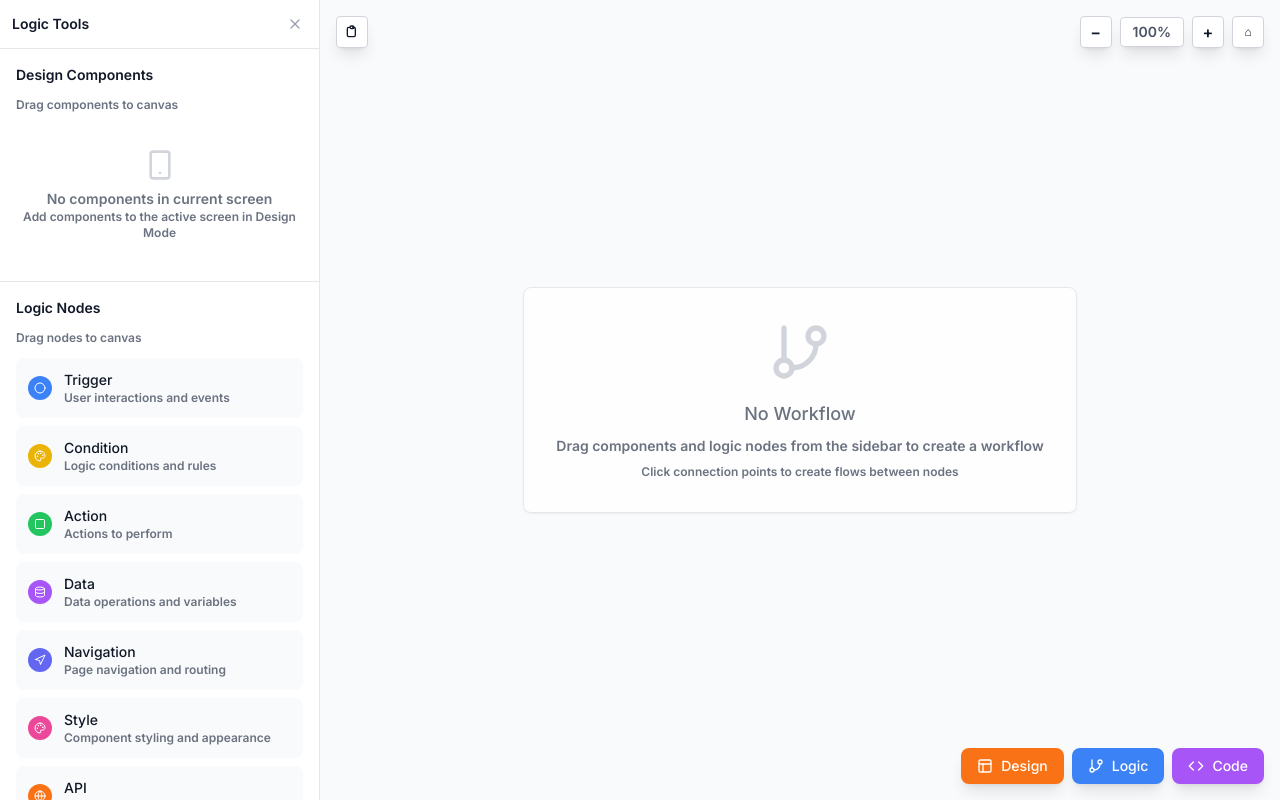
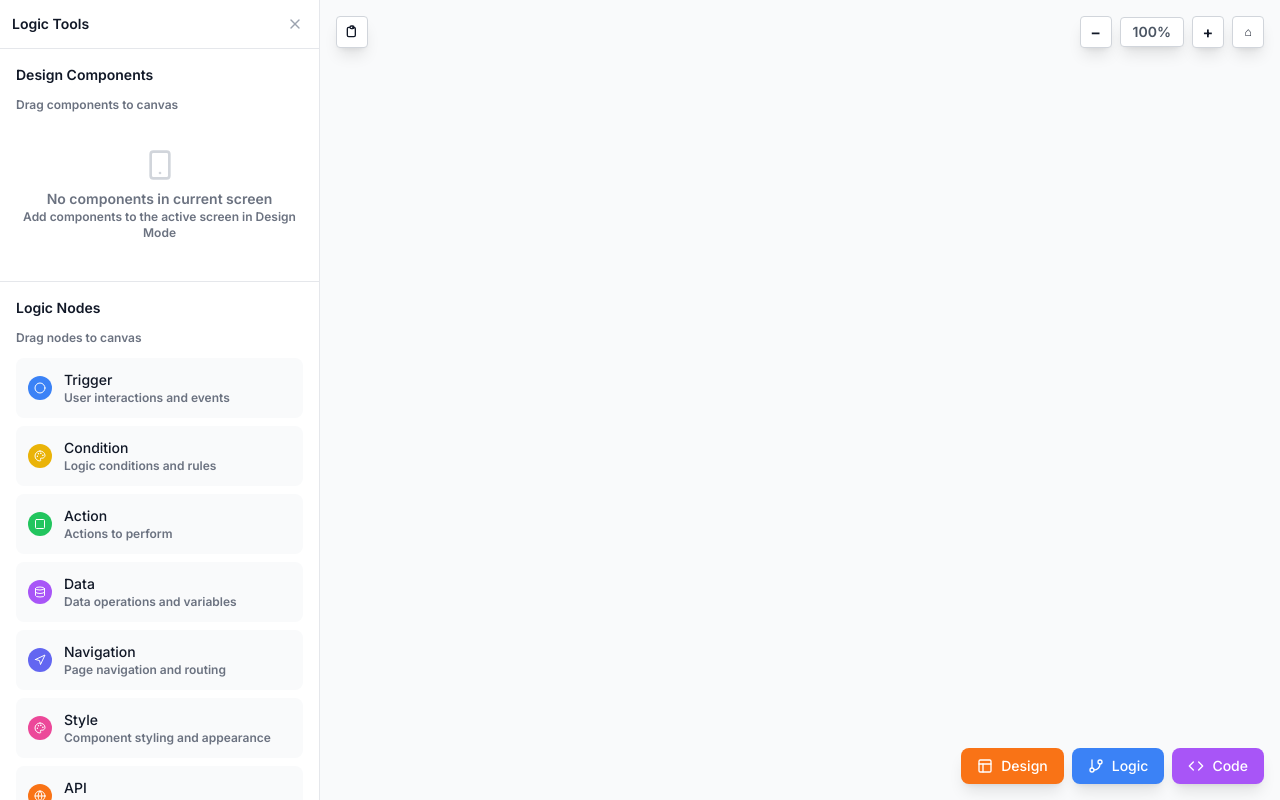
Before and after one commit to vinithwade/CTRL-MVP, a React (Vite) app in the folder packages/frontend/: page /logic in a window 1280 px wide. Built offline with nearby package versions, Linux system fonts and the light colour scheme; a web font is replaced by a local one.

Commit message:
Remove duplicate canvas in Logic Mode - Removed empty state canvas that was causing duplicate canvas issue - Now only one canvas background remains when all nodes are deleted - Cleaner interface with single canvas background

```diff
--- a/packages/frontend/src/pages/LogicMode.tsx
+++ b/packages/frontend/src/pages/LogicMode.tsx
@@ -848,18 +848,6 @@ export function LogicMode() {
 
           {/* Nodes */}
           {logicNodes.map(renderNode)}
-
-          {/* Empty State */}
-          {logicNodes.length === 0 && (
-            <div className="absolute inset-8 flex items-center justify-center">
-              <div className="text-center text-gray-500 bg-white/80 backdrop-blur-sm rounded-lg p-8 border border-gray-200 shadow-sm">
-                <GitBranch className="h-16 w-16 mx-auto mb-4 text-gray-300" />
-                <h3 className="text-lg font-medium mb-2">No Workflow</h3>
-                <p className="text-sm">Drag components and logic nodes from the sidebar to create a workflow</p>
-                <p className="text-xs mt-2">Click connection points to create flows between nodes</p>
-              </div>
-            </div>
-          )}
         </div>
 
         {/* Connections - Rendered outside transformed container */}
```
